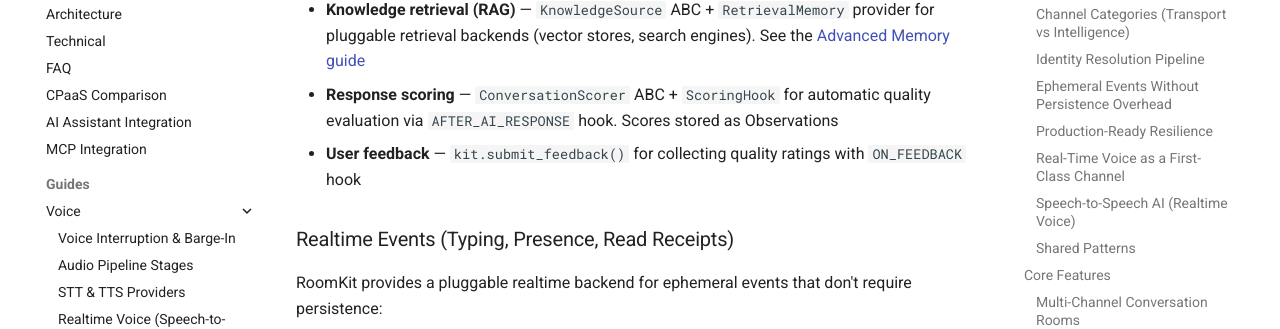
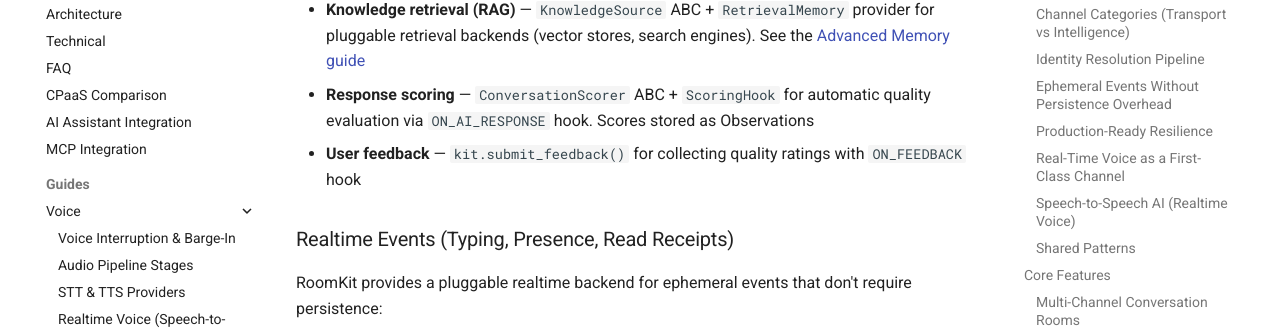
Before and after one commit to roomkit-live/roomkit-docs, an MkDocs documentation site: the page built from docs/features.md, in a window 1280 px wide and 900 px high, scrolled down 17668 px. Shown: the part 148-477 px from the top of the window. Built offline with MkDocs 1.6.1 and Material for MkDocs 9.7.7, drawn with Linux system fonts in a browser that asks for light colours; comment, search, counter and statistics services are not loaded.

Commit message:
docs: rename AFTER_AI_RESPONSE to ON_AI_RESPONSE
Follow naming convention for unpaired observational hook triggers.

Co-Authored-By: Claude Opus 4.6 (1M context) <noreply@anthropic.com>

```diff
--- a/docs/features.md
+++ b/docs/features.md
@@ -699,7 +699,7 @@ AIChannel includes built-in agentic capabilities for complex, multi-step AI work
 - **Large output eviction** — oversized tool results are stored externally and replaced with previews; the AI can paginate back via `_read_tool_result` (configure with `evict_threshold_tokens`)
 - **Planning tools** — opt-in `enable_planning=True` gives the AI a `_plan_tasks` tool for structured task tracking with real-time UI updates via ephemeral events
 - **Knowledge retrieval (RAG)** — `KnowledgeSource` ABC + `RetrievalMemory` provider for pluggable retrieval backends (vector stores, search engines). See the [Advanced Memory guide](guides/advanced-memory.md)
-- **Response scoring** — `ConversationScorer` ABC + `ScoringHook` for automatic quality evaluation via `AFTER_AI_RESPONSE` hook. Scores stored as Observations
+- **Response scoring** — `ConversationScorer` ABC + `ScoringHook` for automatic quality evaluation via `ON_AI_RESPONSE` hook. Scores stored as Observations
 - **User feedback** — `kit.submit_feedback()` for collecting quality ratings with `ON_FEEDBACK` hook
 
 ### Realtime Events (Typing, Presence, Read Receipts)
```
